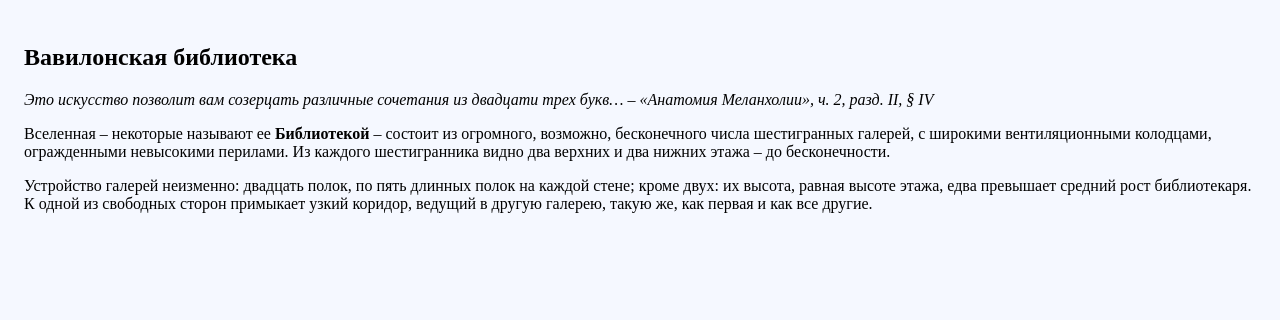
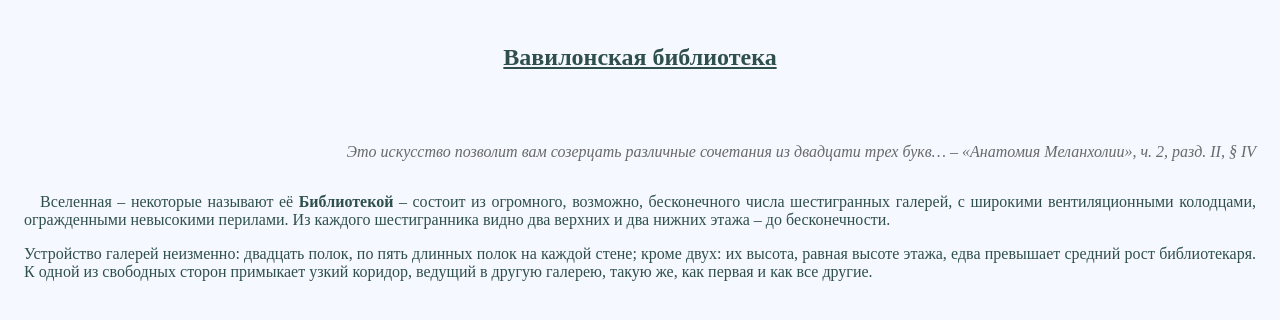
Before and after one commit to temaput/Leccion-sobre-IT-vuejs, a Vue app: page / in a window 1280 px wide. Shown: the top 320 px of the page. Built offline with nearby package versions, Linux system fonts and the light colour scheme.

Commit message:
Introduce attributes

```diff
--- a/src/App.vue
+++ b/src/App.vue
@@ -7,10 +7,10 @@
 
 
 
-<H1>Вавилонская библиотека</H1>
-<P><em>Это искусство позволит вам созерцать различные сочетания из двадцати трех букв… – «Анатомия Меланхолии», ч. 2, разд. II, § IV</em></P>
-<P>Вселенная – некоторые называют ее <strong>Библиотекой</strong> – состоит из огромного, возможно, бесконечного числа шестигранных галерей, с широкими вентиляционными колодцами, огражденными невысокими перилами. Из каждого шестигранника видно два верхних и два нижних этажа – до бесконечности.</P>
-<P>Устройство галерей неизменно: двадцать полок, по пять длинных полок на каждой стене; кроме двух: их высота, равная высоте этажа, едва превышает средний рост библиотекаря. К одной из свободных сторон примыкает узкий коридор, ведущий в другую галерею, такую же, как первая и как все другие.</P>
+<H1 textAlign="center" color="darkslategrey" textDecoration="underline" marginBottom="3em">Вавилонская библиотека</H1>
+<P textAlign="right" color="dimgrey " marginBottom="2em"><em>Это искусство позволит вам созерцать различные сочетания из двадцати трех букв… – «Анатомия Меланхолии», ч. 2, разд. II, § IV</em></P>
+<P  textAlign="justify" textIndent="1em" color="darkslategrey">Вселенная – некоторые называют её <strong>Библиотекой</strong> – состоит из огромного, возможно, бесконечного числа шестигранных галерей, с широкими вентиляционными колодцами, огражденными невысокими перилами. Из каждого шестигранника видно два верхних и два нижних этажа – до бесконечности.</P>
+<P textAlign="justify" color="darkslategrey">Устройство галерей неизменно: двадцать полок, по пять длинных полок на каждой стене; кроме двух: их высота, равная высоте этажа, едва превышает средний рост библиотекаря. К одной из свободных сторон примыкает узкий коридор, ведущий в другую галерею, такую же, как первая и как все другие.</P>
 
 
 
```
